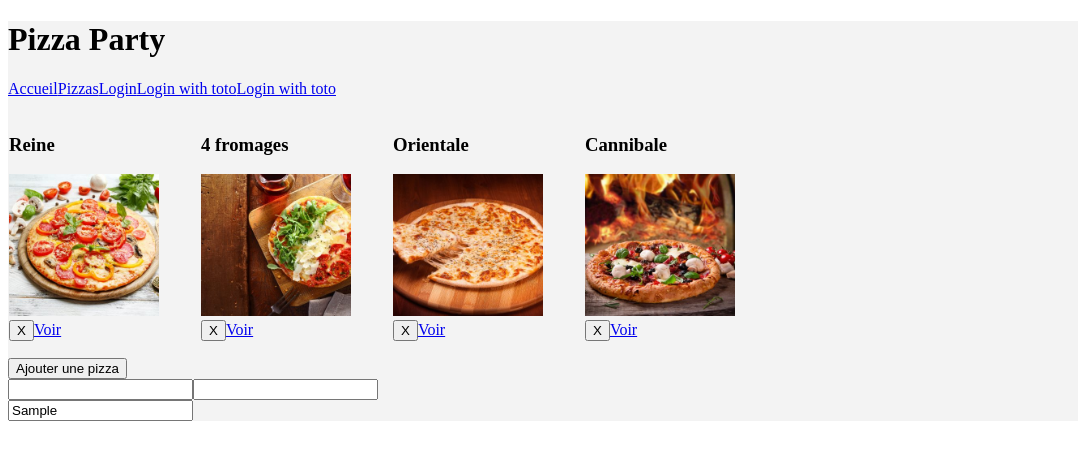
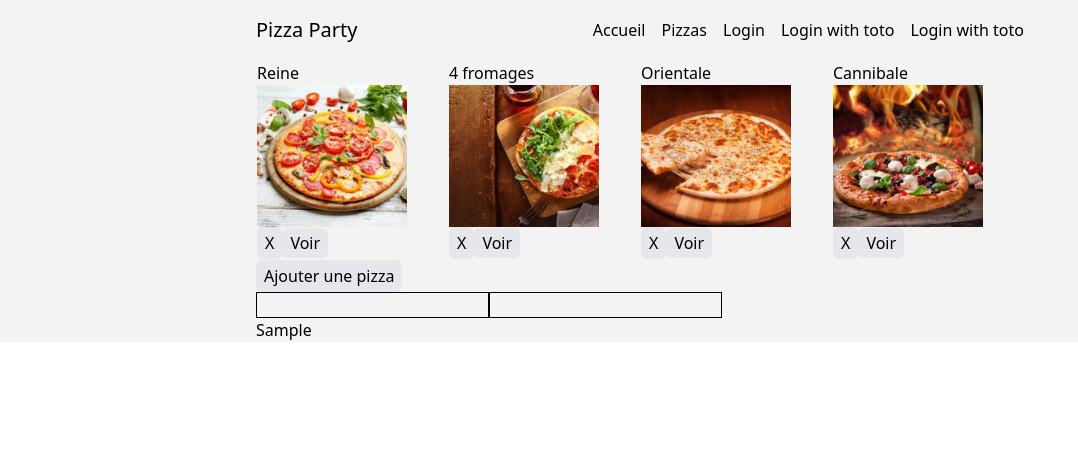
Before and after one commit to matthieumota/angular-pizza, an Angular app: page /pizzas in a window 1280 px wide. Both pictures are taken after typing "Sample" into the empty fields and a click on the button "Ajouter une pizza". Shown: the top 460 px of the page, without its empty margins (0-1078 px from the left). Built offline with nearby package versions, Linux system fonts and the light colour scheme.

Commit message:
install tailwind + design

```diff
--- a/package.json
+++ b/package.json
@@ -17,7 +17,10 @@
     "@angular/platform-browser": "^19.2.0",
     "@angular/platform-browser-dynamic": "^19.2.0",
     "@angular/router": "^19.2.0",
+    "@tailwindcss/postcss": "^4.1.4",
+    "postcss": "^8.5.3",
     "rxjs": "~7.8.0",
+    "tailwindcss": "^4.1.4",
     "tslib": "^2.3.0",
     "zone.js": "~0.15.0"
   },
--- a/src/app/app.component.html
+++ b/src/app/app.component.html
@@ -1,12 +1,15 @@
-<h1>{{ title }}</h1>
+<div class="max-w-3xl mx-auto">
+  <div class="flex justify-between items-center py-4">
+    <h1 class="text-xl">{{ title }}</h1>
 
-<nav>
+    <nav class="flex gap-4">
       <a routerLink="/">Accueil</a>
       <a routerLink="/pizzas">Pizzas</a>
       <a routerLink="/login">Login</a>
       <a routerLink="/login/toto">Login with toto</a>
       <a [routerLink]="['/login', { username: 'toto' }]">Login with toto</a>
     </nav>
+  </div>
 
   <ul>
     <li *ngFor="let message of messages; index as i">
@@ -16,3 +19,4 @@
   </ul>
 
   <router-outlet />
+</div>
--- a/src/app/pages/pizzas/pizzas.component.html
+++ b/src/app/pages/pizzas/pizzas.component.html
@@ -13,8 +13,8 @@
       <h3>{{ p.name }}</h3>
       <img [src]="`/assets/pizzas/${p.image}`" [alt]="p.name">
     </div>
-    <button (click)="delete(p)">X</button>
-    <a [routerLink]="['/pizzas', p.id]">Voir</a>
+    <button (click)="delete(p)" class="px-2 py-1 bg-gray-200 hover:bg-gray-400 duration-300 rounded-md">X</button>
+    <a [routerLink]="['/pizzas', p.id]" class="px-2 py-1 bg-gray-200 hover:bg-gray-400 duration-300 rounded-md">Voir</a>
   </li>
 
   <!-- <ng-template ngFor let-pizza [ngForOf]="pizzas">
@@ -24,13 +24,13 @@
   </ng-template> -->
 </ul>
 
-<button (click)="toggleNewPizza()">
+<button (click)="toggleNewPizza()" class="px-2 py-1 bg-gray-200 hover:bg-gray-400 duration-300 rounded-md">
   Ajouter une pizza
 </button>
 
 <div *ngIf="showNewPizza">
-  <input type="text" [(ngModel)]="newPizza.name" (keydown)="save($event)">
-  <input type="text" [(ngModel)]="newPizza.price" (keydown)="save($event)">
+  <input type="text" [(ngModel)]="newPizza.name" (keydown)="save($event)" class="border">
+  <input type="text" [(ngModel)]="newPizza.price" (keydown)="save($event)" class="border">
 </div>
 
 <app-pizza-search />
--- a/src/app/pizza/pizza.component.html
+++ b/src/app/pizza/pizza.component.html
@@ -1,10 +1,10 @@
 <div *ngIf="pizza">
   <h2>{{ pizza.name }}</h2>
   <h2 [textContent]="pizza.name"></h2>
-  <input type="text" [value]="pizza.name" (input)="pizza.name = $any($event.target).value">
-  <input type="text" [(ngModel)]="pizza.name">
-  <button (click)="save()">Mettre à jour</button>
+  <input type="text" [value]="pizza.name" (input)="pizza.name = $any($event.target).value" class="border">
+  <input type="text" [(ngModel)]="pizza.name" class="border">
+  <button (click)="save()" class="px-2 py-1 bg-gray-200 hover:bg-gray-400 duration-300 rounded-md">Mettre à jour</button>
   <p>{{ pizza.price }}</p>
   <img [src]="`/assets/pizzas/${pizza.image}`" [alt]="pizza.name">
-  <button (click)="cancel()">Annuler</button>
+  <button (click)="cancel()" class="px-2 py-1 bg-gray-200 hover:bg-gray-400 duration-300 rounded-md">Annuler</button>
 </div>
--- a/src/styles.scss
+++ b/src/styles.scss
@@ -1 +1,2 @@
 /* You can add global styles to this file, and also import other style files */
+@import "tailwindcss";
```
Also changed, not shown: .postcssrc.json (added), 1 other file (tests, documents, lock files or other folders). Lines whose indentation alone changed are shown as unchanged.
